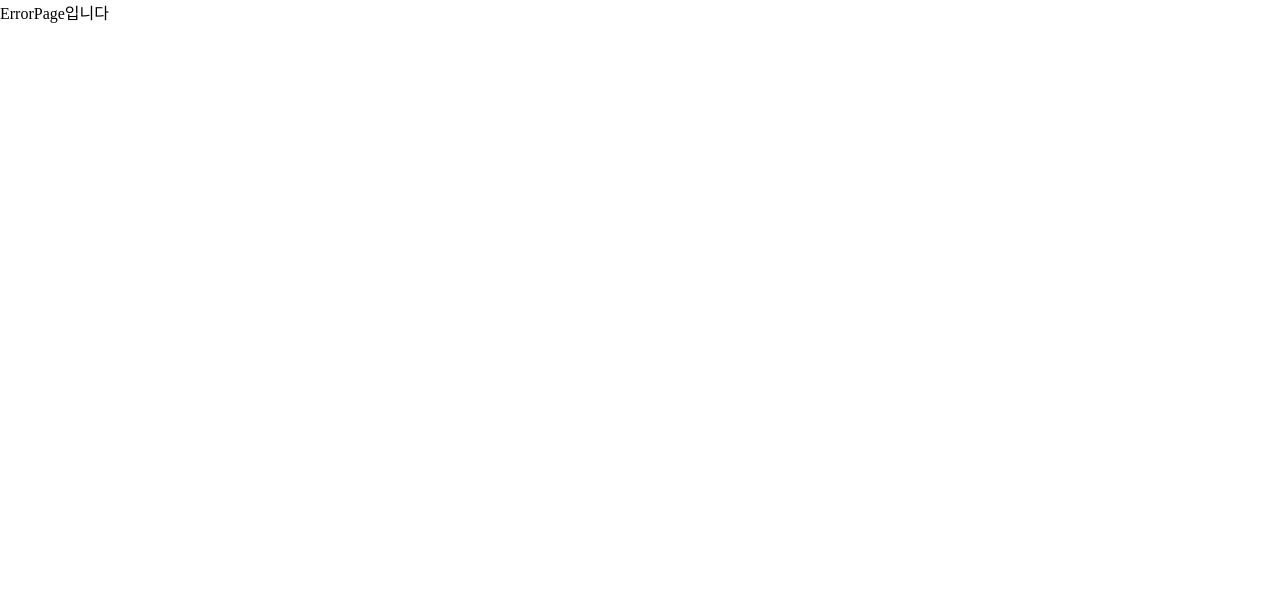
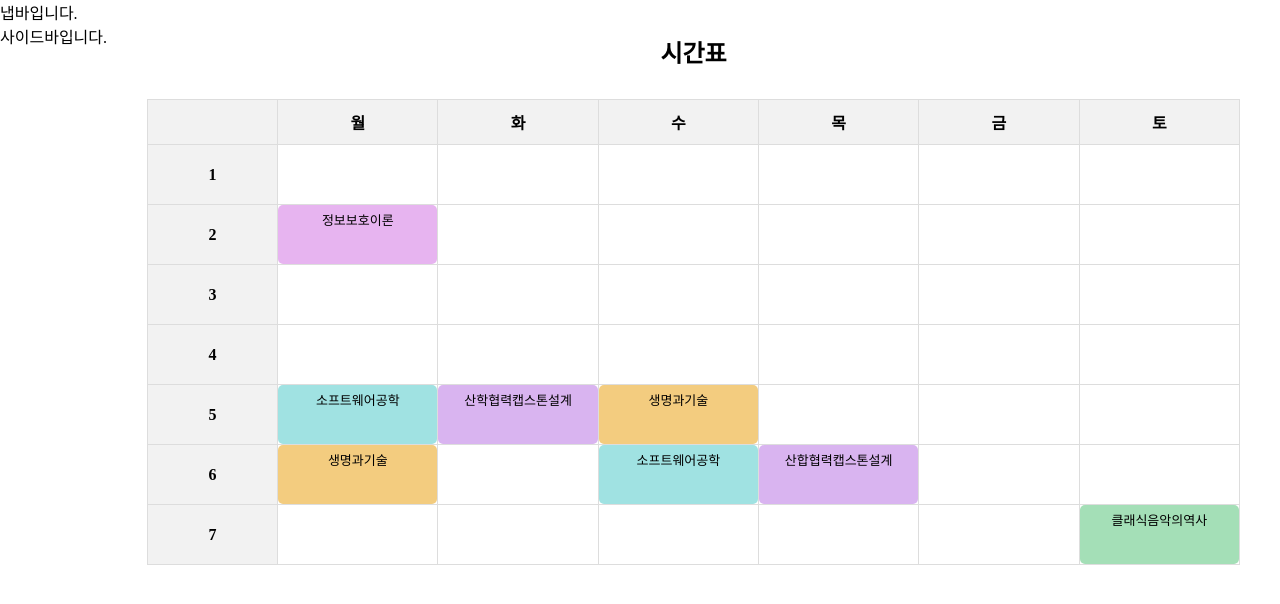
Before and after one commit to kmz6/2025_SE_6, a React (Vite) app in the folder frontend/: page /timetable in a window 1280 px wide. Before the commit this address had no page. Shown: the top 604 px of the page. Built offline with nearby package versions, Linux system fonts and the light colour scheme.

Commit message:
feat: TimetablePage

```diff
--- a/frontend/src/App.jsx
+++ b/frontend/src/App.jsx
@@ -11,6 +11,7 @@ import LectureHomePage from "./pages/LectureRoomPage"
 import NoticeListPage from "./pages/NoticeListPage";
 import NoticePostPage from "./pages/NoticePostPage"
 import MyPage from "./pages/MyPage";
+import TimetablePage from "./pages/TimetablePage";
 
 const router = createBrowserRouter([
   {
@@ -24,6 +25,7 @@ const router = createBrowserRouter([
       { path: "notice", element: <NoticeListPage /> },
       { path: "notice/:id", element: <NoticePostPage /> },
       { path: "my", element: <MyPage /> },
+      { path: "timetable", element: <TimetablePage /> },
     ],
     errorElement: <ErrorPage />,
   },
--- /dev/null
+++ b/frontend/src/pages/TimetablePage.jsx
@@ -0,0 +1,24 @@
+import React from "react";
+import Timetable from "../components/Timetable";
+
+const mockSubjects = [
+  { name: "정보보호이론", day: "월", time: 2, color: "#e7b4f0" },
+  { name: "소프트웨어공학", day: "월", time: 5, color: "#a0e2e2" },
+  { name: "생명과기술", day: "월", time: 6, color: "#f3cc7f" },
+  { name: "산학협력캡스톤설계", day: "화", time: 5, color: "#d9b4f0" },
+  { name: "생명과기술", day: "수", time: 5, color: "#f3cc7f" },
+  { name: "소프트웨어공학", day: "수", time: 6, color: "#a0e2e2" },
+  { name: "산합협력캡스톤설계", day: "목", time: 6, color: "#d9b4f0" },
+  { name: "클래식음악의역사", day: "토", time: 7, color: "#a4dfb7" },
+];
+
+function TimetablePage() {
+  return (
+    <div>
+      <h2 style={{ textAlign: "center" }}>시간표</h2>
+      <Timetable subjects={mockSubjects} />
+    </div>
+  );
+}
+
+export default TimetablePage;
```
